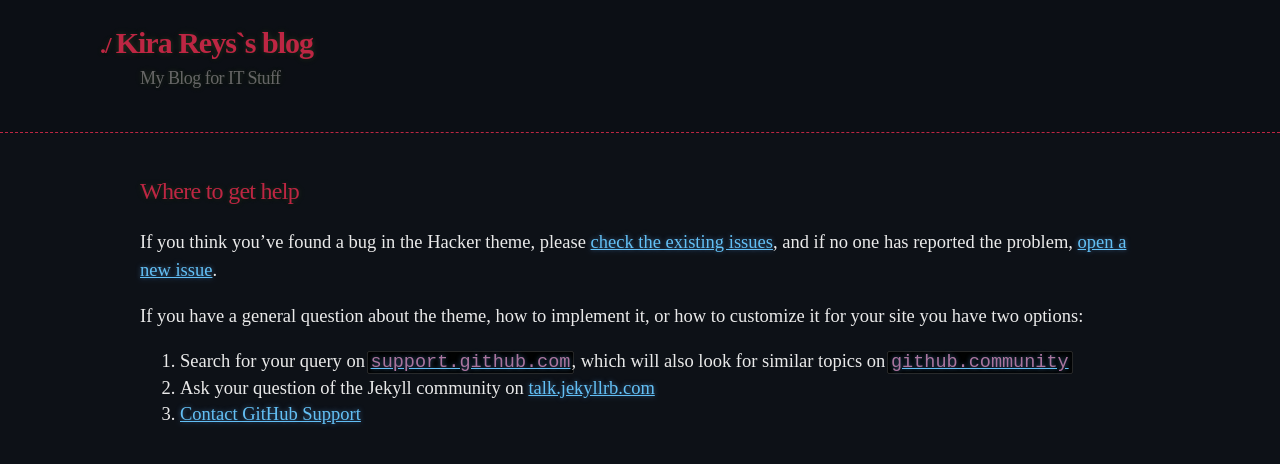
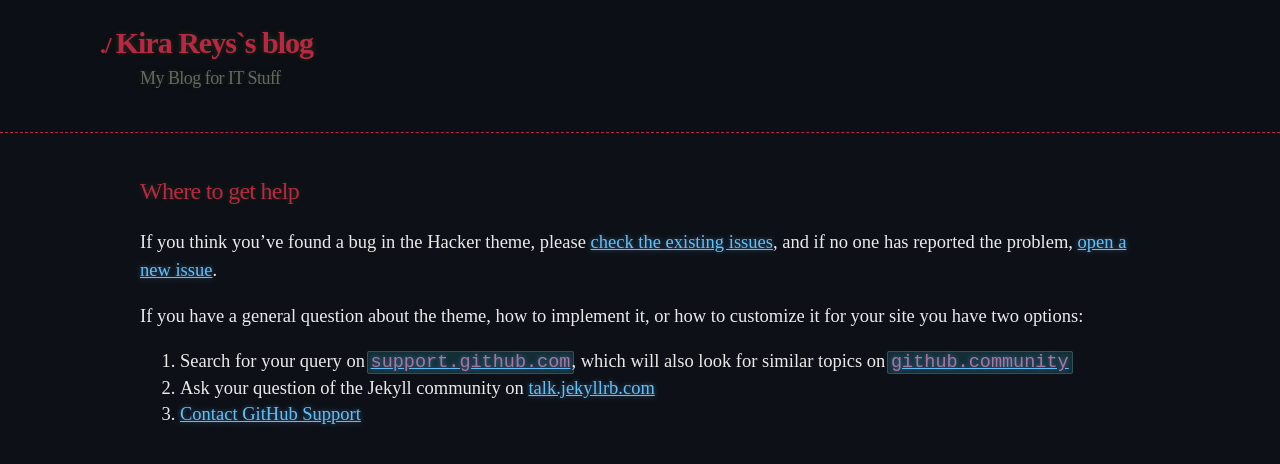
Before and after one commit to 20kilograma/blog, a Jekyll site: the page built from docs/SUPPORT.md, in a window 1280 px wide. Shown: the top 464 px of the page. Built offline with Jekyll 4.4.1, drawn with Linux system fonts in a browser that asks for light colours; some web fonts are replaced; our own code applies the rules of GitHub Pages for plain Markdown files.

Commit message:
Update jekyll-theme-hacker.scss

```diff
--- a/_sass/jekyll-theme-hacker.scss
+++ b/_sass/jekyll-theme-hacker.scss
@@ -172,7 +172,7 @@
 }
 
 code.highlighter-rouge {
-  background: rgba(0,0,0,0.9);
+  background: #142E36;
   border: 1px solid rgba(255, 255, 255, 0.15);
   padding: 0px 3px;
   margin: 0px -3px;
```
